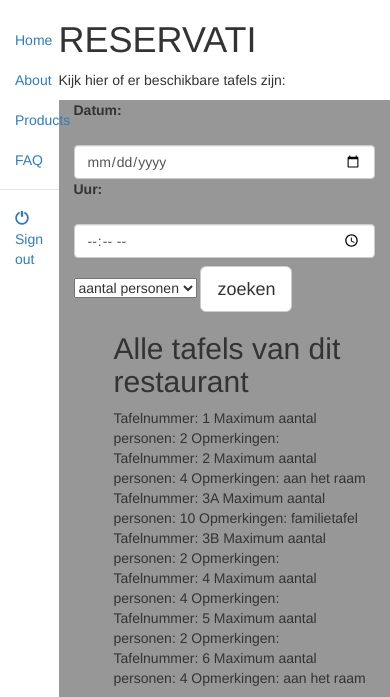
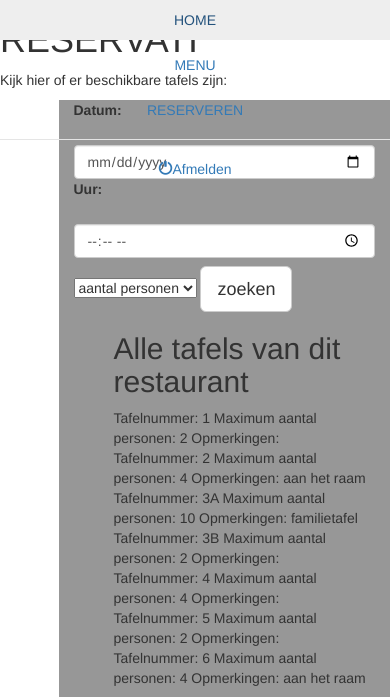
Before and after one commit to GlennVanHaute/PHPGroep14, a PHP site: page /tafels.php in a window 390 px wide. Shown: the top 697 px of the page. Run offline with PHP 8.4, Linux system fonts and the light colour scheme; data comes from the database, SQL or seed files in the repository; some libraries are stand-ins or nearby versions.

Commit message:
NAV
Nav pagina's kloppen maar moet mobile worden.

```diff
--- a/css/style.css
+++ b/css/style.css
@@ -38,3 +38,7 @@ li.visibleeuh {
 li.block {
 	display: block;
 }
+
+.logo{
+	width:100%;
+}
--- a/nav_include.php
+++ b/nav_include.php
@@ -1,13 +1,15 @@
-<nav class="nav-sidebar">
-      <ul class="nav">
-                    <li class="active"><a href="javascript:;">Home</a></li>
-                    <li><a href="javascript:;">About</a></li>
-                    <li><a href="javascript:;">Products</a></li>
-                    <li><a href="javascript:;">FAQ</a></li>
-                    <li class="visibleeuh <?php  if(isset($_SESSION['admin']) == true) {echo block;}?>"><a href="javascript:;">foruser</a></li>
-                    <li class="nav-divider"></li>
-                    <li><a href="logout.php"><i class="glyphicon glyphicon-off"></i> Sign out</a></li>
-                    <div class="row"><div class="fb-login-button" data-max-rows="1" data-size="large" data-show-faces="false" data-auto-logout-link="true"></div></div>
+
+<nav class="navbar navbar-fixed-top">
+      <ul class="nav nav-justified">
+     <li <?php if (strpos($_SERVER['PHP_SELF'], 'index.php')) echo 'class="current"';?>><a href="index.php">HOME</a></li>
+     <li <?php if (strpos($_SERVER['PHP_SELF'], 'index.php')) echo 'class="current"';?>><a href="menuFrontend.php">MENU</a></li>
+     <li <?php if (strpos($_SERVER['PHP_SELF'], 'index.php')) echo 'class="current"';?>><a href="tafels.php">RESERVEREN</a></li>
+     <li <?php if (strpos($_SERVER['PHP_SELF'], 'index.php')) echo 'class="current"';?> class="visibleeuh <?php  if(isset($_SESSION['admin']) == true) {echo block;}?>"><a href="tafelbeheer.php">MENU BEHEER</a></li>
+     <li <?php if (strpos($_SERVER['PHP_SELF'], 'index.php')) echo 'class="current"';?> class="visibleeuh <?php  if(isset($_SESSION['admin']) == true) {echo block;}?>"><a href="tafelbeheer.php">TAFEL BEHEER</a></li>
+     <li <?php if (strpos($_SERVER['PHP_SELF'], 'index.php')) echo 'class="current"';?> class="visibleeuh <?php  if(isset($_SESSION['admin']) == true) {echo block;}?>"><a href="overzicht_reservatie.php">RESERVATIE BEHEER</a></li>
+     <li <?php if (strpos($_SERVER['PHP_SELF'], 'index.php')) echo 'class="current"';?>class="nav-divider"></li>
+     <li <?php if (strpos($_SERVER['PHP_SELF'], 'index.php')) echo 'class="current"';?>><a href="logout.php"><i class="glyphicon glyphicon-off"></i>Afmelden</a></li>
+     <div class="row"><div class="fb-login-button" data-max-rows="1" data-size="large" data-show-faces="false" data-auto-logout-link="true"></div></div>
 
       </ul>
  </nav>
```
Also changed, not shown: index.php (+6 -2 lines), nav2.php (added, +47 -0 lines), images/logo.jpg (added).
